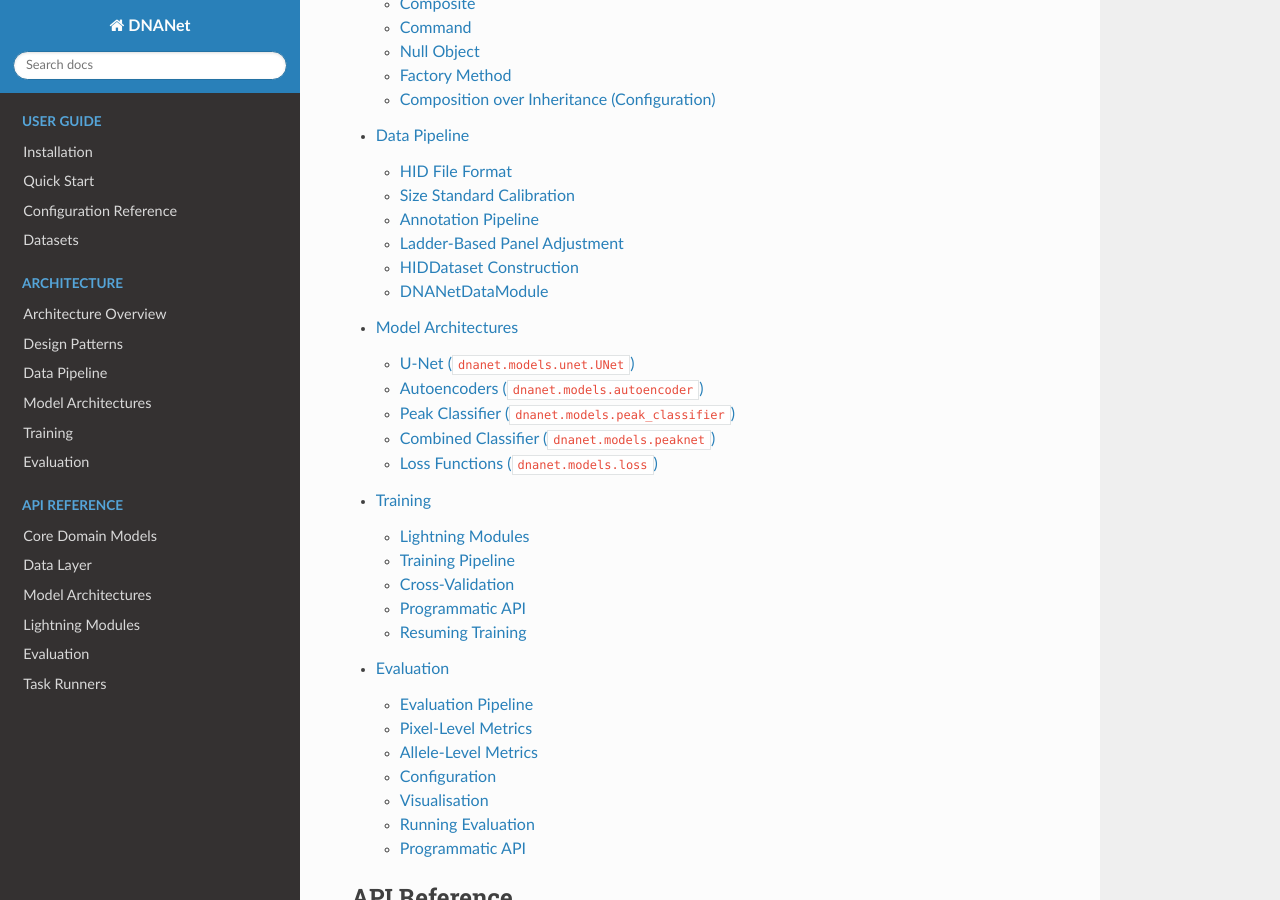
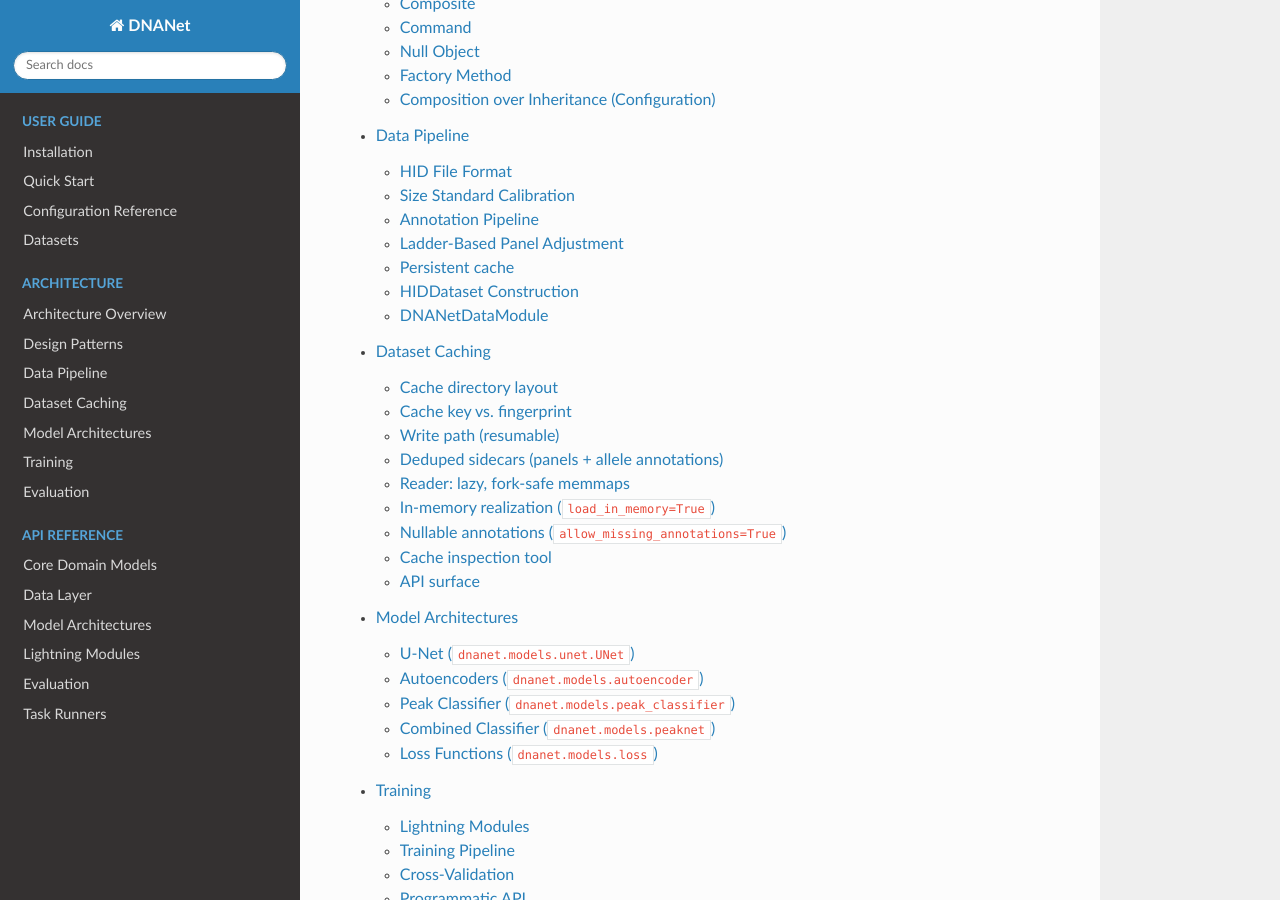
Before and after one commit to NetherlandsForensicInstitute/DNANet, a Sphinx documentation site: the page built from docs/index.md, in a window 1280 px wide and 900 px high, scrolled down 2006 px. Built offline with Sphinx 7.4.7 and the Read the Docs theme 3.1.0, drawn with Linux system fonts in a browser that asks for light colours; some of the changed lines change nothing that is shown.

Commit message:
Adding documentation

````diff
--- /dev/null
+++ b/docs/architecture/caching.md
@@ -0,0 +1,179 @@
+# Dataset Caching
+
+`HIDDataset` persists fully pre-processed profiles to a memmap-backed cache so
+that `__init__` only touches a small on-disk index and `__getitem__` streams
+single rows from disk on demand. No pickle, no dependency additions; only
+NumPy memmaps + Parquet + JSON.
+
+## Cache directory layout
+
+Each config hashes to a key; the cache for that key lives under
+
+```
+<cache_dir>/<key>/
+    data.bin           # (N, D, L)  int16    — fluorescence signal
+    annotation.bin     # (N, D, L)  int8     — scanpoint mask
+    scaler.bin         # (N, L)     float32  — base-pair scaler
+    index.parquet      # per-row: path, has_annotation, panel_key, allele_key, meta_json
+    panels.json        # {panel_key: adjusted_panel_json}  — deduped
+    alleles.json       # {allele_key: allele_annotation_json}  — deduped
+    shapes.json        # row counts, per-array shapes and dtypes
+    fingerprint.json   # hash of source files + config; validated on load
+    manifest.jsonl     # append-only writer log (removed at finalize)
+    _COMPLETE          # sentinel, only touched after a successful finalize
+```
+
+All three `.bin` files are row-major, fixed-shape arrays. A single sample is
+retrieved by slicing row index `i` out of each memmap — O(1) regardless of
+cache size.
+
+## Cache key vs. fingerprint
+
+Two hashes drive invalidation:
+
+| hash | input | stored as | purpose |
+|---|---|---|---|
+| **key** | config only (strategies, adjustment, flags, `cache_version`) | 16-char hex used as the cache directory name | routes a config to its cache dir |
+| **fingerprint** | config + every source file's `(path, mtime_ns, size)` | full SHA256 in `fingerprint.json` | detects source changes on disk; mismatched → rebuild |
+
+Changing any config parameter produces a different key and a fresh cache
+directory. Touching a source HID re-stamps its mtime and invalidates the
+fingerprint in the existing directory.
+
+`CACHE_VERSION` (in `layout.py`) is bumped whenever the on-disk layout
+changes; old caches automatically miss and rebuild.
+
+## Write path (resumable)
+
+`MemmapCacheWriter` is streaming and crash-safe:
+
+1. `write(image)` appends one row to each `.bin`, flushes, then appends one
+   JSON line to `manifest.jsonl`. Binary bytes hit disk before the manifest
+   line commits, so a crash leaves — at worst — a trailing partial `.bin`
+   write that is truncated on resume.
+2. On reopen, `_recover_from_manifest()` reads the manifest, truncates each
+   `.bin` to the committed row count, and rewrites the manifest dropping any
+   partial trailing line.
+3. Callers can call `writer.resume_paths()` to skip sources already written.
+4. `finalize()` streams the manifest into `index.parquet`, writes the deduped
+   sidecars, writes `shapes.json` and `fingerprint.json`, deletes the
+   manifest, and touches `_COMPLETE`.
+
+## Deduped sidecars (panels + allele annotations)
+
+The panel JSON is large (~126 KB per row) and nearly identical across rows
+(it only varies per ladder). Allele annotations are smaller (~13 KB) and
+shared across replicas of the same mixture. Storing either inline per row
+in the Parquet index pins them in RAM — at 87k casework rows, that's
+**~12 GB** just for the Python strings returned by `load_index()`.
+
+At finalize time the writer stream-interns both JSON strings into
+`{key → json_string}` sidecars and the Parquet row keeps only small integer
+keys. The reader loads each sidecar lazily (on first `panel_json(key)` /
+`allele_json(key)` call) and caches it for the process lifetime. Forked
+DataLoader workers drop the cache in `__getstate__` and reload per worker.
+
+Measured on the R&D dataset (325 rows, 26 unique panels, 24 unique
+annotations):
+
+| metric | inline | deduped |
+|---|---|---|
+| `index.parquet` on disk | 745 KB | **11 KB** |
+| `self._index` in RAM | ~46 MB | **~0.03 MB** |
+| Projected for 87k casework rows | ~12 GB | ~3–5 MB |
+
+## Reader: lazy, fork-safe memmaps
+
+`MemmapCacheReader` holds no `numpy.memmap` handles until `get_row` is
+called, and the memmaps it does open are keyed by `os.getpid()` so that
+each forked DataLoader worker opens its own independent handles. The
+`__getstate__` hook clears both memmaps and sidecar caches before
+cross-process pickling.
+
+```python
+reader = MemmapCacheReader(cache_dir)
+index  = reader.load_index()              # small: paths + int keys only
+data, ann, scaler = reader.get_row(42)    # opens memmaps lazily, slices one row
+panel_js  = reader.panel_json(entry.panel_key)
+allele_js = reader.allele_json(entry.allele_key)
+```
+
+## In-memory realization (`load_in_memory=True`)
+
+For small caches, `HIDDataset(load_in_memory=True)` copies each memmap into
+a RAM-resident `ndarray` so `__getitem__` slices from memory rather than
+disk. This is gated by a **hard RAM guard**: the dataset refuses to
+materialize if the cache would exceed 50% of total physical RAM, surfacing
+a descriptive `RuntimeError` instead of silently triggering OOM.
+
+```python
+HIDDataset(
+    ...,
+    load_in_memory=True,   # copy memmaps into RAM after cache load
+)
+# RuntimeError: load_in_memory=True refused: cache would use 42.3 GB,
+#   exceeds 50% of total RAM (64.0 GB). Set load_in_memory=False.
+```
+
+## Nullable annotations (`allow_missing_annotations=True`)
+
+Evaluation and labeltool workflows need to read HIDs that have no annotation
+attached. When `allow_missing_annotations=True`, the cache build keeps rows
+whose `annotation` is `None`: the writer stores a zero-filled placeholder in
+`annotation.bin` (to keep the memmap uniform) and records `has_annotation:
+False` on the Parquet row. `__getitem__` reads that flag and returns
+`image.annotation = None` for those rows.
+
+Default is `False` — training pipelines continue to drop unannotated rows.
+
+## Cache inspection tool
+
+Running
+
+```
+python -m dnanet.data.cache.inspect <cache_dir_or_root>
+```
+
+prints on-disk sizes, the Parquet schema, approximate in-RAM cost of each
+string column, sidecar dedup ratios, and projected memmap-realization cost
+if `load_in_memory=True`. Pass either a single key directory or a parent
+`cache_dir` to walk all keys.
+
+Typical output:
+
+```
+=== data/cache/dnanet_rd/1a1685307ca20e23 ===
+  complete marker:  True
+  rows (n):         325
+  on-disk:
+    data.bin                15.97 MB
+    annotation.bin           7.99 MB
+    scaler.bin               5.32 MB
+    index.parquet            0.01 MB
+    panels.json              3.74 MB
+    alleles.json             0.35 MB
+  index in-RAM (string columns, approx):
+    path                     0.03 MB
+    STRING TOTAL             0.03 MB
+  panels.json:   26 unique (avg=128598 B, max=128643 B)
+  alleles.json:  24 unique (avg=13097 B, max=16685 B)
+  memmap realize: 0.03 GB if load_in_memory=True
+```
+
+## API surface
+
+```python
+from dnanet.data.cache import (
+    IndexEntry,            # frozen dataclass: row, path, has_annotation, panel_key, allele_key, meta_json
+    MemmapCacheReader,
+    MemmapCacheWriter,
+    compute_key,           # 16-char config hash → cache dir name
+    compute_fingerprint,   # config + source stamps → SHA256 dict
+    validate_fingerprint,
+    is_complete,
+    cache_key_dir,
+)
+```
+
+The writer/reader are used transparently by `HIDDataset`; direct use is only
+needed for tools that introspect or rebuild caches.
--- a/docs/architecture/data-pipeline.md
+++ b/docs/architecture/data-pipeline.md
@@ -70,6 +70,13 @@ run-specific instrument drift:
 This produces an **adjusted panel** that is more accurate than the default
 XML panel for each specific electrophoresis run.
 
+## Persistent cache
+
+Parsed and pre-processed profiles are persisted to an on-disk memmap-backed
+cache so that subsequent runs only open a small index and stream single rows
+on demand. See [Dataset Caching](caching.md) for the layout, fingerprint
+invalidation, deduped sidecars, RAM guard, and the `cache-inspect` tool.
+
 ## HIDDataset Construction
 
 `HIDDataset` orchestrates the full loading pipeline:
--- a/docs/index.md
+++ b/docs/index.md
@@ -58,6 +58,7 @@ guides/datasets
 architecture/overview
 architecture/design-patterns
 architecture/data-pipeline
+architecture/caching
 architecture/models
 architecture/training
 architecture/evaluation
````
